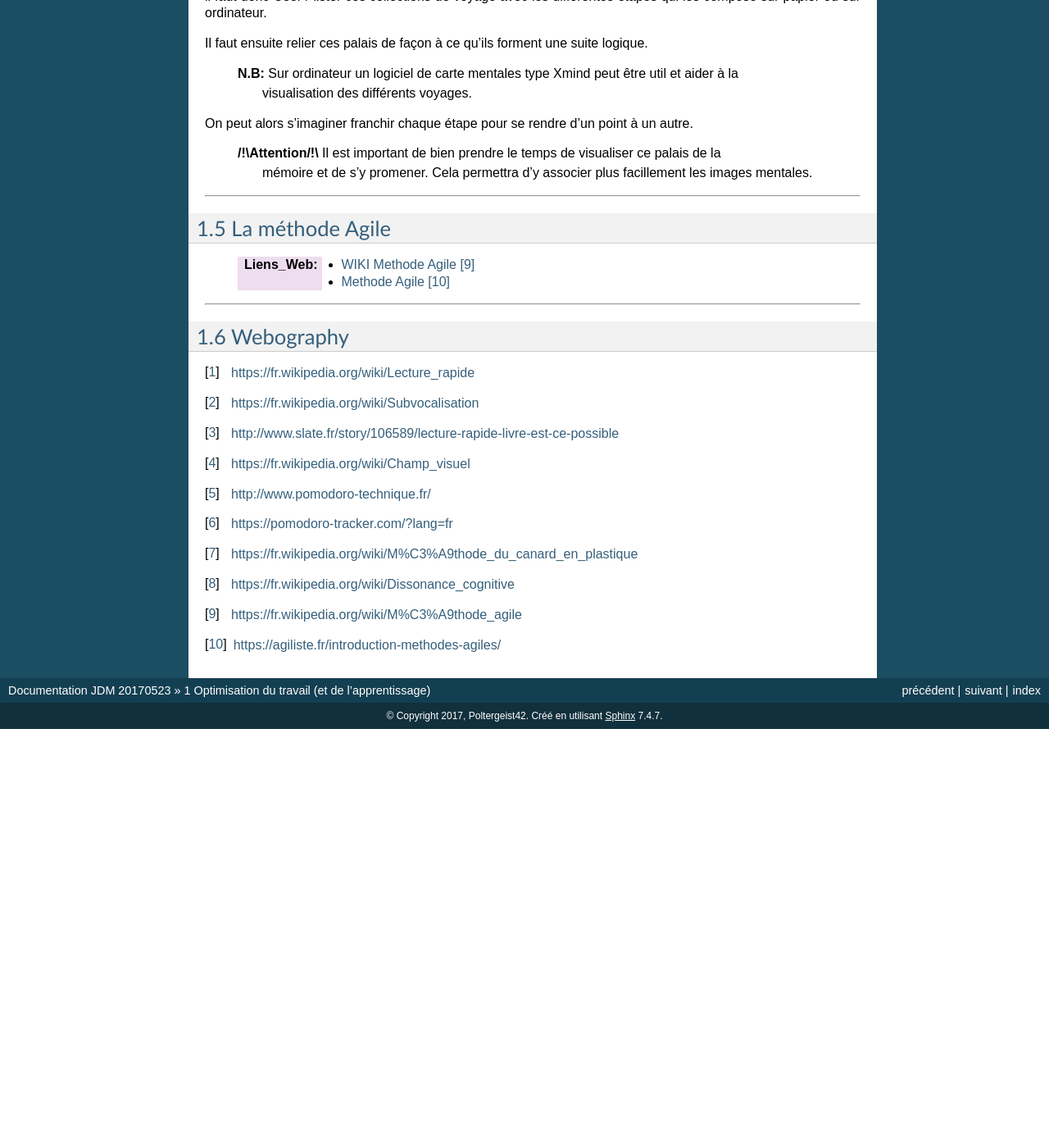
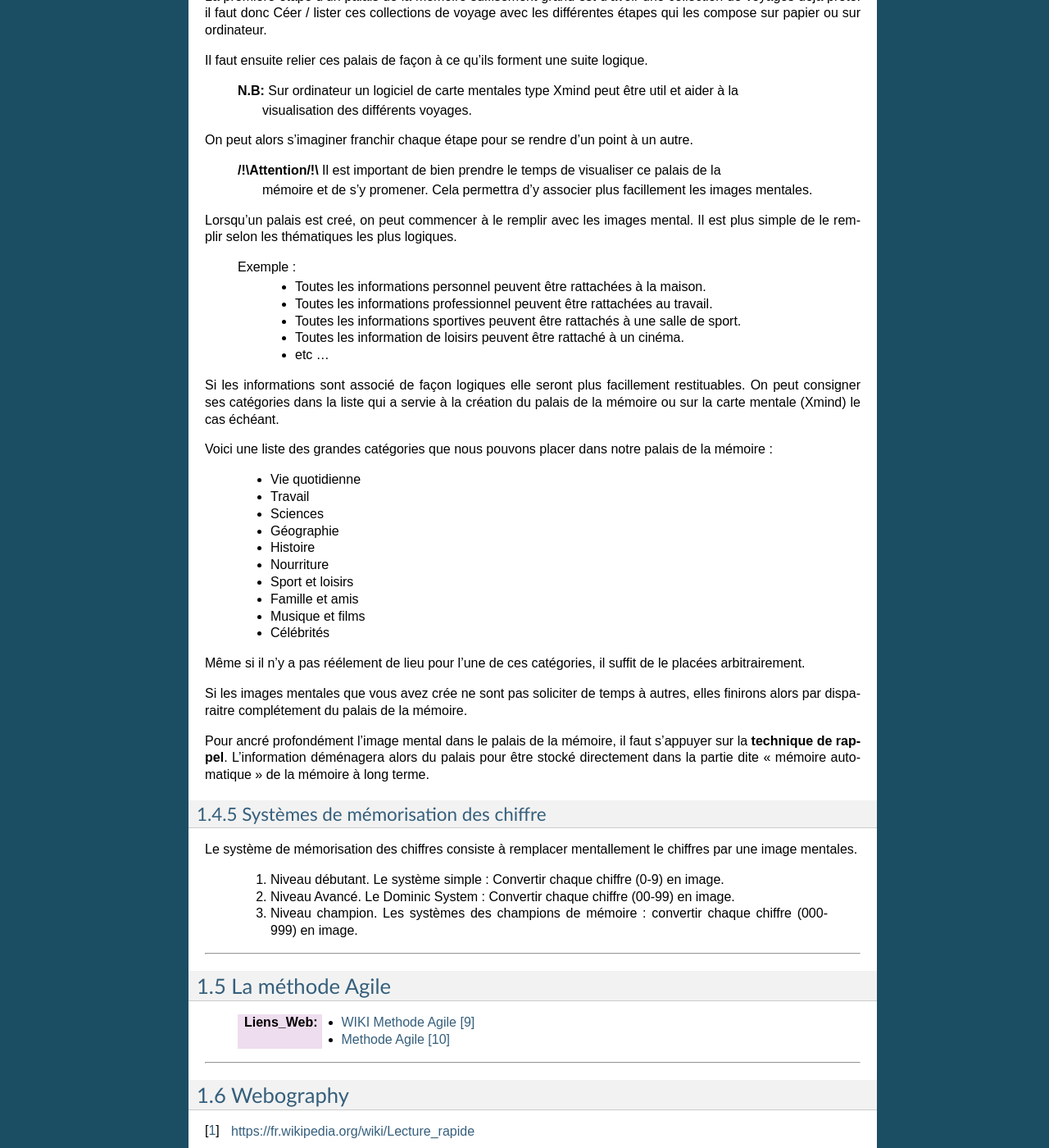
Before and after one commit to poltergeist42/JDM, a Sphinx documentation site: the page built from _1_userDoc/source/Optimisation_Travail.rst, in a window 1280 px wide and 1400 px high, scrolled down 7195 px. Shown: the whole window at 82% size. Built offline with Sphinx 7.4.7, drawn with Linux system fonts in a browser that asks for light colours; before the commit the page ends 8084 px from its top, so only the background shows below that; some of the changed text lies outside the part shown.

Commit message:
UP: Optimisation_Travail

```diff
--- a/_1_userDoc/source/Optimisation_Travail.rst
+++ b/_1_userDoc/source/Optimisation_Travail.rst
@@ -402,6 +402,60 @@ On peut alors s'imaginer franchir chaque étape pour se rendre d'un point à un
   **/!\\Attention/!\\** Il est important de bien prendre le temps de visualiser ce palais de la
     mémoire et de s'y promener. Cela permettra d'y associer plus facillement les images mentales.
 
+Lorsqu'un palais est creé, on peut commencer à le remplir avec les images mental. Il est plus
+simple de le remplir selon les thématiques les plus logiques.
+
+  Exemple :
+    * Toutes les informations personnel peuvent être rattachées à la maison.
+    * Toutes les informations professionnel peuvent être rattachées au travail.
+    * Toutes les informations sportives peuvent être rattachés à une salle de sport.
+    * Toutes les information de loisirs peuvent être rattaché à un cinéma.
+    * etc ...
+
+Si les informations sont associé de façon logiques elle seront plus facillement restituables.
+On peut consigner ses catégories dans la liste qui a servie à la création du palais de la mémoire
+ou sur la carte mentale (Xmind) le cas échéant.
+
+Voici une liste des grandes catégories que nous pouvons placer dans notre palais de la mémoire :
+
+  * Vie quotidienne
+  * Travail
+  * Sciences
+  * Géographie
+  * Histoire
+  * Nourriture
+  * Sport et loisirs
+  * Famille et amis
+  * Musique et films
+  * Célébrités
+
+Même si il n'y a pas réélement de lieu pour l'une de ces catégories, il suffit de le placées arbitrairement.
+
+Si les images mentales que vous avez crée ne sont pas soliciter de temps à autres, elles finirons alors par
+disparaitre complétement du palais de la mémoire.
+
+Pour ancré profondément l'image mental dans le palais de la mémoire, il faut s'appuyer sur la
+**technique de rappel**. L'information déménagera alors du palais pour être stocké directement dans la partie
+dite "mémoire automatique" de la mémoire à long terme.
+
+Systèmes de mémorisation des chiffre
+====================================
+
+Le système de mémorisation des chiffres consiste à remplacer mentallement le chiffres par une image mentales.
+
+  #. Niveau débutant. Le système simple : Convertir chaque chiffre (0-9) en image.
+
+  #. Niveau Avancé. Le Dominic System : Convertir chaque chiffre (00-99) en image.
+
+  #. Niveau champion. Les systèmes des champions de mémoire : convertir chaque chiffre (000-999)
+     en image.
+
+
+
+
+
+
+
 ####
 
 ----------------
```
